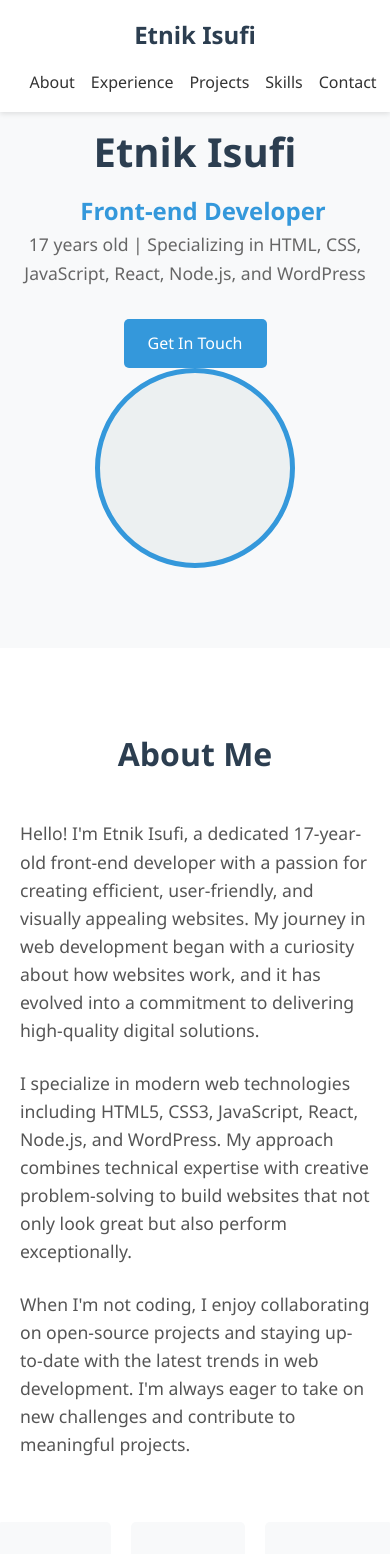
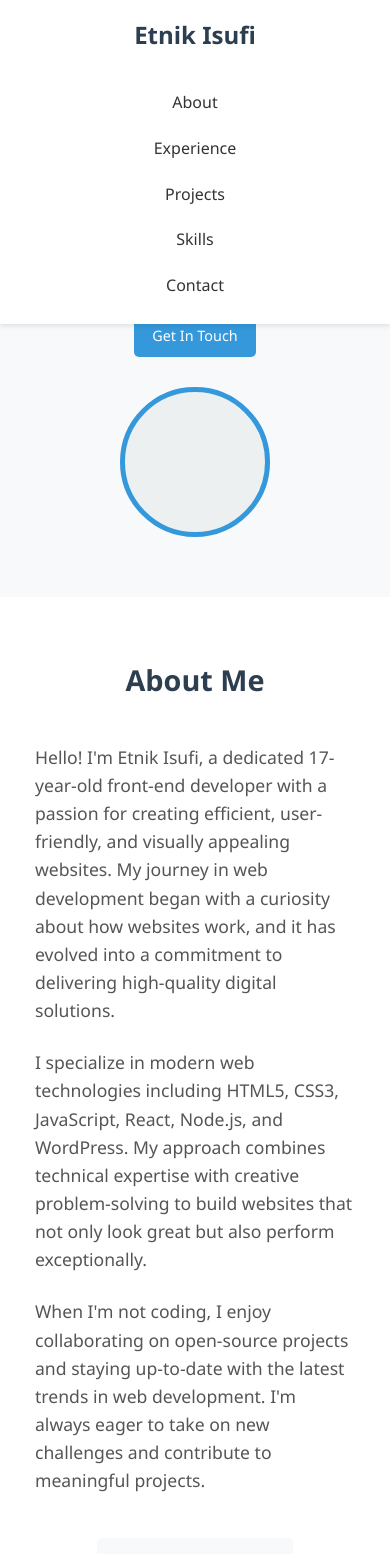
Before and after one commit to Etn1k/Portfolio, a React (Create React App) app: page / in a window 390 px wide. Shown: the top 1554 px of the page. Built offline with nearby package versions, Linux system fonts and the light colour scheme.

Commit message:
Initial portfolio commit (responsive version)

```diff
--- a/src/App.css
+++ b/src/App.css
@@ -515,3 +515,190 @@ h2 {
     font-size: 2rem;
   }
 }
+
+/* Better scaling for text */
+h1 {
+  font-size: clamp(2rem, 5vw, 3rem);
+}
+
+h2 {
+  font-size: clamp(1.8rem, 4vw, 2.5rem);
+}
+
+p {
+  font-size: clamp(0.95rem, 2vw, 1.1rem);
+}
+
+/* Fix hero layout */
+.hero-content h2 {
+  display: block;
+  margin-left: 0;
+  margin-top: 10px;
+}
+
+/* Improve grid responsiveness */
+.project-grid {
+  grid-template-columns: repeat(auto-fit, minmax(280px, 1fr));
+}
+
+/* Fix image scaling */
+.project-image {
+  height: auto !important;
+  max-height: none;
+}
+
+/* Navbar wrap */
+.nav-links {
+  flex-wrap: wrap;
+  justify-content: center;
+}
+
+/* ============================= */
+/* 📱 MOBILE (≤768px) */
+/* ============================= */
+@media (max-width: 768px) {
+
+  .navbar .container {
+    flex-direction: column;
+    gap: 10px;
+  }
+
+  .nav-links {
+    flex-direction: column;
+    align-items: center;
+    width: 100%;
+  }
+
+  .nav-links li {
+    margin: 10px 0;
+  }
+
+  .hero {
+    padding: 100px 20px 60px;
+  }
+
+  .hero .container {
+    flex-direction: column;
+    gap: 30px;
+    text-align: center;
+  }
+
+  .hero-content {
+    text-align: center;
+  }
+
+  .profile-placeholder {
+    width: 150px;
+    height: 150px;
+  }
+
+  .about-content {
+    flex-direction: column;
+    gap: 20px;
+  }
+
+  .about-stats {
+    flex-direction: column;
+    gap: 15px;
+  }
+
+  .skills-content {
+    grid-template-columns: 1fr;
+  }
+
+  .contact-content {
+    grid-template-columns: 1fr;
+  }
+
+  .timeline-content {
+    margin-left: 40px;
+  }
+
+  .timeline::before {
+    left: 20px;
+  }
+
+  .timeline-item::before {
+    left: 12px;
+  }
+
+  section {
+    padding: 60px 20px;
+  }
+}
+
+/* ============================= */
+/* 📱 SMALL PHONES (≤480px) */
+/* ============================= */
+@media (max-width: 480px) {
+
+  .hero h1 {
+    font-size: 2rem;
+  }
+
+  .hero h2 {
+    font-size: 1.1rem;
+  }
+
+  .cta-btn {
+    padding: 10px 18px;
+    font-size: 0.9rem;
+  }
+
+  .project-card {
+    padding: 20px;
+  }
+
+  .contact-form {
+    padding: 20px;
+  }
+
+  .container {
+    padding: 0 15px;
+  }
+}
+
+/* ============================= */
+/* 💻 LARGE SCREENS (≥1200px) */
+/* ============================= */
+@media (min-width: 1200px) {
+
+  .hero .container {
+    max-width: 1300px;
+  }
+
+  .container {
+    max-width: 1300px;
+  }
+
+  .project-grid {
+    gap: 40px;
+  }
+}
+
+/* ============================= */
+/* ✨ SMALL UI IMPROVEMENTS */
+/* ============================= */
+
+/* Smooth hover */
+.project-card {
+  transition: all 0.3s ease;
+}
+
+.project-card:hover {
+  transform: translateY(-5px);
+}
+
+/* Button feel */
+.cta-btn, .submit-btn {
+  transition: all 0.3s ease;
+}
+
+.cta-btn:hover, .submit-btn:hover {
+  transform: translateY(-2px);
+}
+
+/* Better spacing */
+section {
+  scroll-margin-top: 100px;
+}
```
